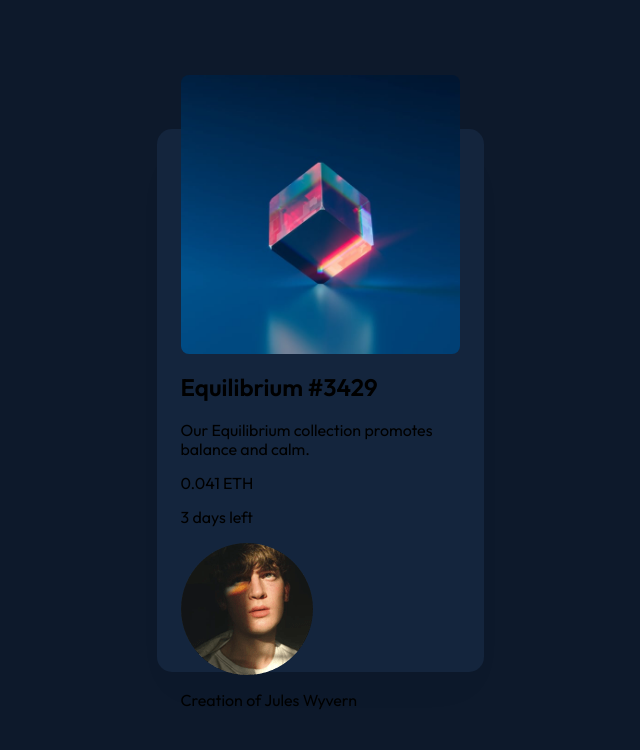
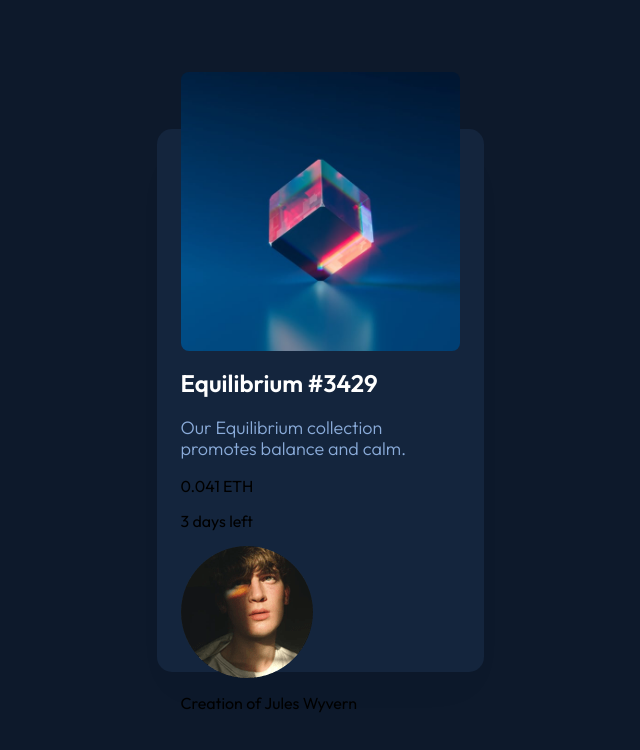
Before and after one commit to Stelkooo/nft-preview-card-component, a plain HTML site: page index.html in a window 1280 px wide. Shown: the whole page, without its empty margins (320-960 px from the left). Drawn offline with Linux system fonts and the light colour scheme.

Commit message:
name + description css added

```diff
--- a/styles/styles.css
+++ b/styles/styles.css
@@ -37,3 +37,12 @@ main {
     width: 100%;
     border-radius: 8px;
 }
+.name {
+    color: var(--white);
+    font-weight: 600;
+}
+.description {
+    color: var(--soft-blue);
+    font-size: 18px;
+    font-weight: 300;
+}
```
